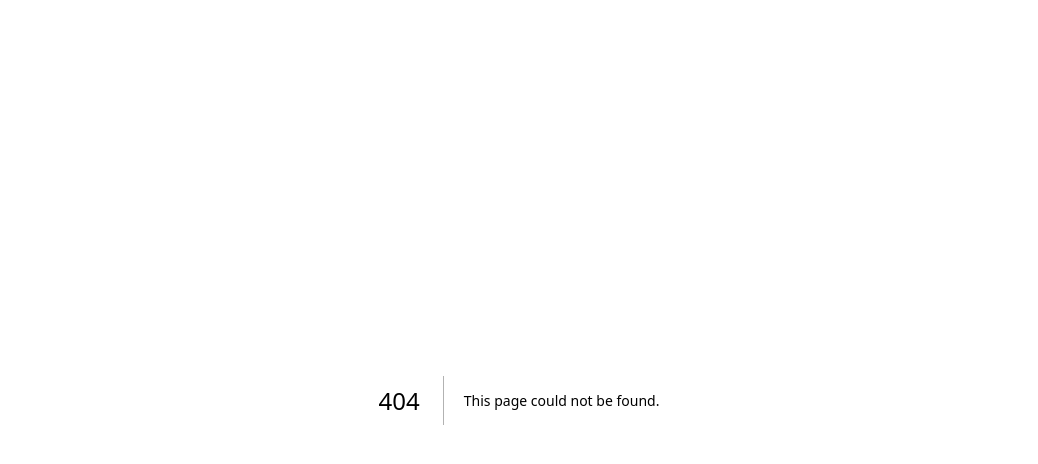
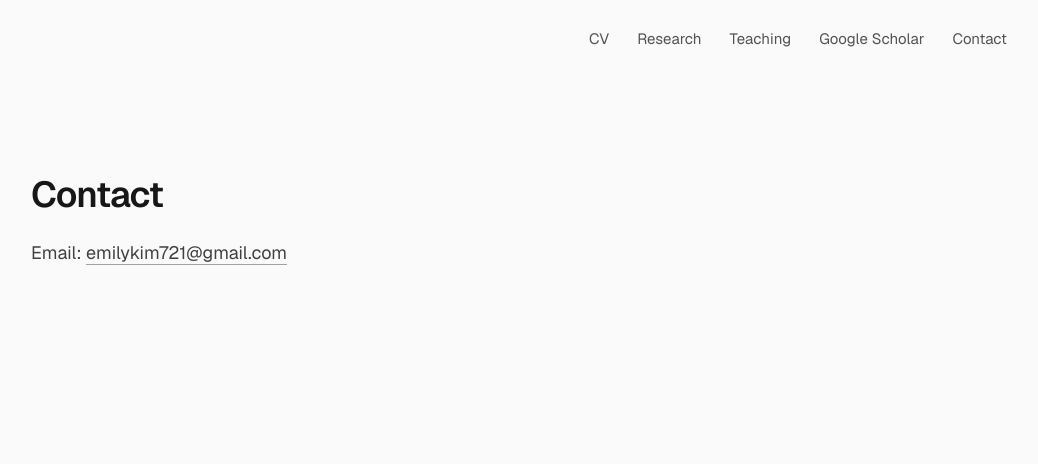
Before and after one commit to EunjiEmilyKim/personal-website, a Next.js app: page /contact in a window 1280 px wide. Before the commit this address had no page. Shown: the top 464 px of the page, without its empty margins (121-1159 px from the left). Built offline with nearby package versions, Linux system fonts and the light colour scheme.

Commit message:
Add site pages

```diff
--- /dev/null
+++ b/src/app/contact/page.tsx
@@ -0,0 +1,24 @@
+
+import Navbar from "@/components/Navbar";
+
+export default function Contact() {
+  return (
+    <main className="min-h-screen bg-[#fafafa] text-neutral-900">
+      <Navbar />
+
+      <section className="mx-auto max-w-5xl px-6 pt-24">
+        <h1 className="text-4xl font-semibold tracking-tight">Contact</h1>
+
+        <p className="mt-6 text-lg text-neutral-700">
+          Email:{" "}
+          <a
+            href="mailto:emilykim721@gmail.com"
+            className="border-b border-neutral-400 hover:border-neutral-900"
+          >
+            emilykim721@gmail.com
+          </a>
+        </p>
+      </section>
+    </main>
+  );
+}
--- a/src/app/page.tsx
+++ b/src/app/page.tsx
@@ -1,16 +1,9 @@
 
+import Navbar from "@/components/Navbar";
 export default function Home() {
   return (
     <main className="min-h-screen bg-[#fafafa] text-neutral-900">
-      <nav className="mx-auto flex max-w-5xl justify-end px-6 py-7 text-[15px]">
-        <div className="flex gap-7 text-neutral-600">
-          <a href="/cv.pdf" className="hover:text-neutral-950">CV</a>
-          <a href="/research" className="hover:text-neutral-950">Research</a>
-          <a href="/teaching" className="hover:text-neutral-950">Teaching</a>
-          <a href="#" className="hover:text-neutral-950">Google Scholar</a>
-          <a href="mailto:emilykim721@gmail.com" className="hover:text-neutral-950">Contact</a>
-        </div>
-      </nav>
+      <Navbar />
 
       <section className="mx-auto grid max-w-5xl grid-cols-1 gap-14 px-6 pt-24 md:grid-cols-[220px_1fr] md:pt-32">
         <div className="h-52 w-52 rounded-2xl bg-neutral-200" />
--- /dev/null
+++ b/src/app/research/page.tsx
@@ -0,0 +1,18 @@
+
+import Navbar from "@/components/Navbar";
+
+export default function Research() {
+  return (
+    <main className="min-h-screen bg-[#fafafa] text-neutral-900">
+      <Navbar />
+
+      <section className="mx-auto max-w-5xl px-6 pt-24">
+        <h1 className="text-4xl font-semibold tracking-tight">Research</h1>
+
+        <p className="mt-6 text-lg text-neutral-700">
+          This page is currently under development.
+        </p>
+      </section>
+    </main>
+  );
+}
--- /dev/null
+++ b/src/app/teaching/page.tsx
@@ -0,0 +1,18 @@
+
+import Navbar from "@/components/Navbar";
+
+export default function Teaching() {
+  return (
+    <main className="min-h-screen bg-[#fafafa] text-neutral-900">
+      <Navbar />
+
+      <section className="mx-auto max-w-5xl px-6 pt-24">
+        <h1 className="text-4xl font-semibold tracking-tight">Teaching</h1>
+
+        <p className="mt-6 text-lg text-neutral-700">
+          This page is currently under development.
+        </p>
+      </section>
+    </main>
+  );
+}
--- /dev/null
+++ b/src/components/Navbar.tsx
@@ -0,0 +1,24 @@
+
+export default function Navbar() {
+  return (
+    <nav className="mx-auto flex max-w-5xl justify-end px-6 py-7 text-[15px]">
+      <div className="flex gap-7 text-neutral-600">
+        <a href="/cv.pdf" className="hover:text-neutral-950">
+          CV
+        </a>
+        <a href="/research" className="hover:text-neutral-950">
+          Research
+        </a>
+        <a href="/teaching" className="hover:text-neutral-950">
+          Teaching
+        </a>
+        <a href="#" className="hover:text-neutral-950">
+          Google Scholar
+        </a>
+        <a href="mailto:emilykim721@gmail.com" className="hover:text-neutral-950">
+          Contact
+        </a>
+      </div>
+    </nav>
+  );
+}
```
